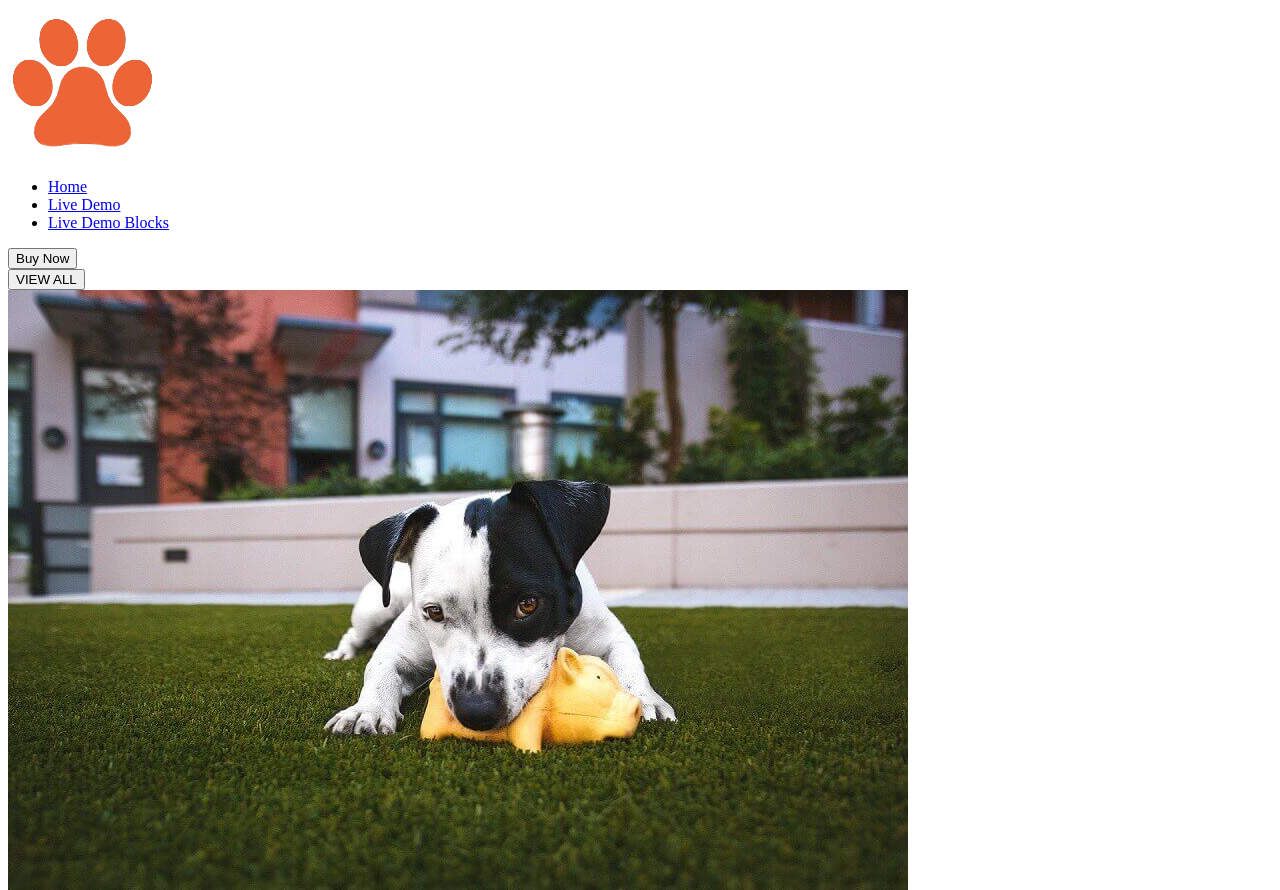
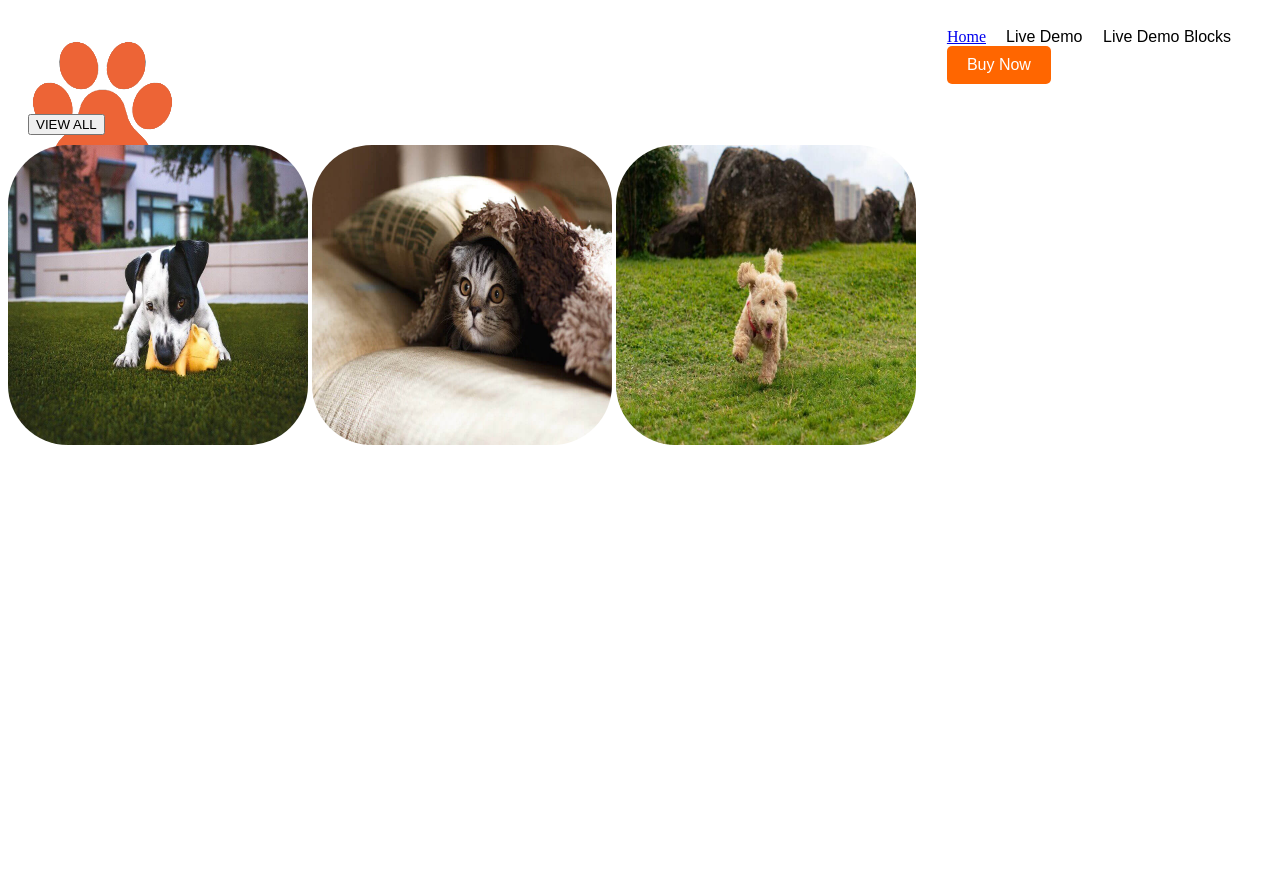
Before and after one commit to CarlosMartinezLasierra/week1-challenge4-carlos, a website: page index.html in a window 1280 px wide. Shown: the top 890 px of the page. After the commit the page ends 800 px from the top, so only its background shows below. Drawn offline with Linux system fonts and the light colour scheme.

Commit message:
add new button styles, hover and options inside nav

```diff
--- a/index.html
+++ b/index.html
@@ -1,5 +1,6 @@
 <!DOCTYPE html>
 <html lang="en">
+
 <head>
   <meta charset="UTF-8">
   <meta http-equiv="X-UA-Compatible" content="IE=edge">
@@ -14,12 +15,19 @@
   </div>
   <div class="header__buttons">
     <div class="button__nav">
-          <nav class="button__nav--links">
-            <ul>
+      <nav>
+        <ul class="button__nav--links">
           <li><a href="#">Home</a></li>
-              <li><a href="#extensible__button">Live Demo</a></li>
-              <li><a href="#extensible__button">Live Demo Blocks</a></l>
-
+          <li>
+            <select>
+              <option value="">Live Demo</option>
+            </select>
+          </li>
+          <li>
+            <select>
+              <option value="">Live Demo Blocks</option>
+            </select>
+          </li>
         </ul>
       </nav>
 
@@ -30,6 +38,7 @@
 
   </div>
 </header>
+
 <body>
   <main class="principal__container">
     <section class="ui__information">
@@ -49,4 +58,5 @@
     <img src="/img/perreteweek1.png" alt="perreteSemiGod">
   </main>
 </body>
+
 </html>
--- a/styles.scss
+++ b/styles.scss
@@ -0,0 +1,56 @@
+header {
+  display: flex;
+  justify-content: space-between;
+  align-items: center;
+  padding: 20px;
+  background-color: #fff;
+}
+
+.logo_brand {
+  height: 50px;
+}
+
+.button__nav--links {
+  display: flex;
+  list-style: none;
+  margin: 0;
+  padding: 0;
+}
+
+.button__nav--links li {
+  margin-right: 20px;
+}
+
+.button__nav--links select {
+  appearance: none;
+  border: none;
+  background-color: transparent;
+  font-size: 16px;
+}
+
+.button__buy button {
+  padding: 10px 20px;
+  background-color: #ff6600;
+  color: #fff;
+  border: none;
+  border-radius: 5px;
+  font-size: 16px;
+  cursor: pointer;
+}
+
+.button__buy button:hover {
+  background-color: #e55c00;
+}
+.second__container img{
+  width: 300px;
+  height: 300px;
+  border-radius: 20%;
+}
+.ui__button{
+  padding: 10px 20px;
+  color: #fff;
+  border: none;
+  border-radius: 5px;
+  font-size: 16px;
+  cursor: pointer;
+}
```
Also changed, not shown: styles.css, 1 other file. Lines whose indentation alone changed are shown as unchanged.
